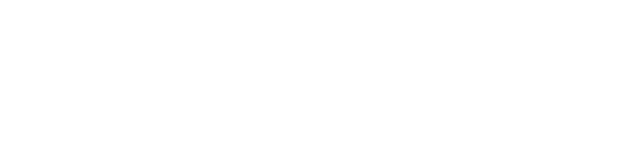
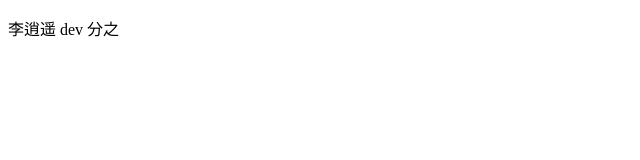
Before and after one commit to ly594699167/practice1, a plain HTML site: page index.html in a window 1280 px wide. Shown: the whole page, without its empty margins (0-640 px from the left). Drawn offline with Linux system fonts and the light colour scheme.

Commit message:
dev分之的东西

```diff
--- a/index.html
+++ b/index.html
@@ -7,5 +7,6 @@
 </head>
 <body>
     <p> </p>
+    <div>李逍遥 dev 分之</div>
 </body>
 </html>
```
